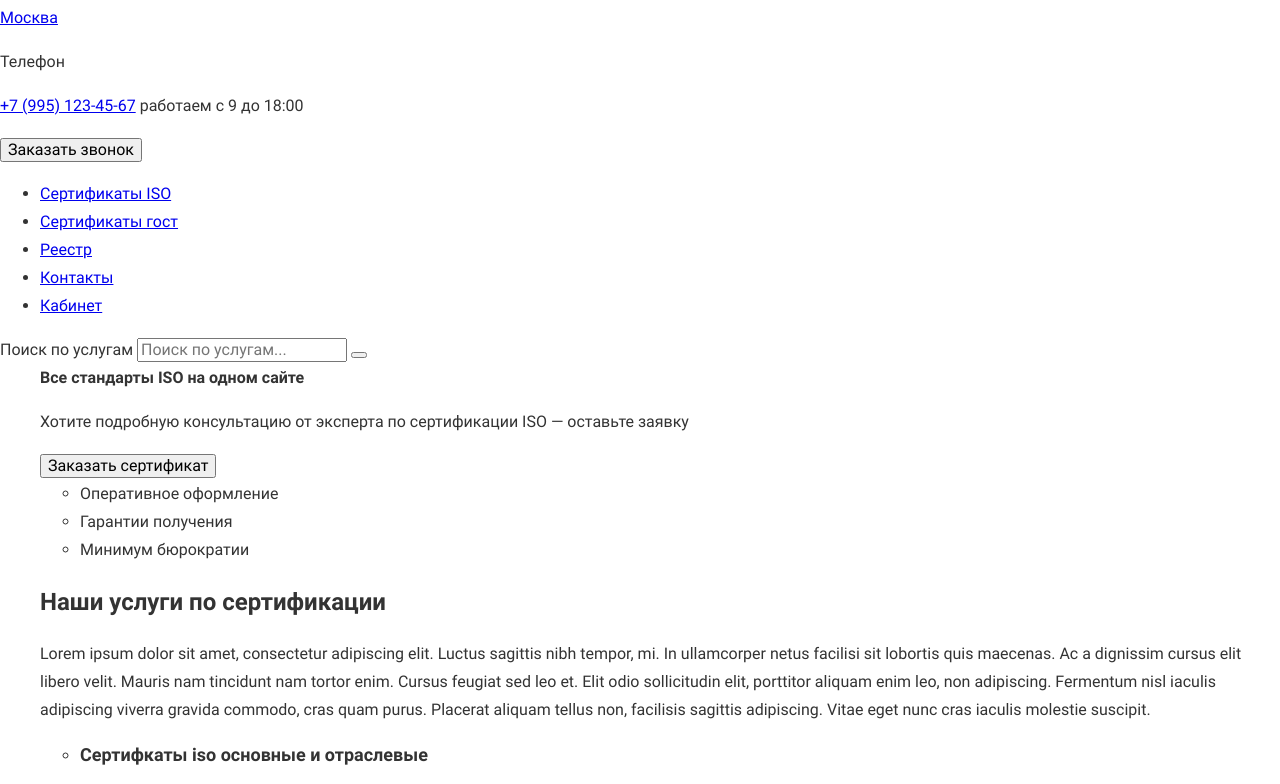
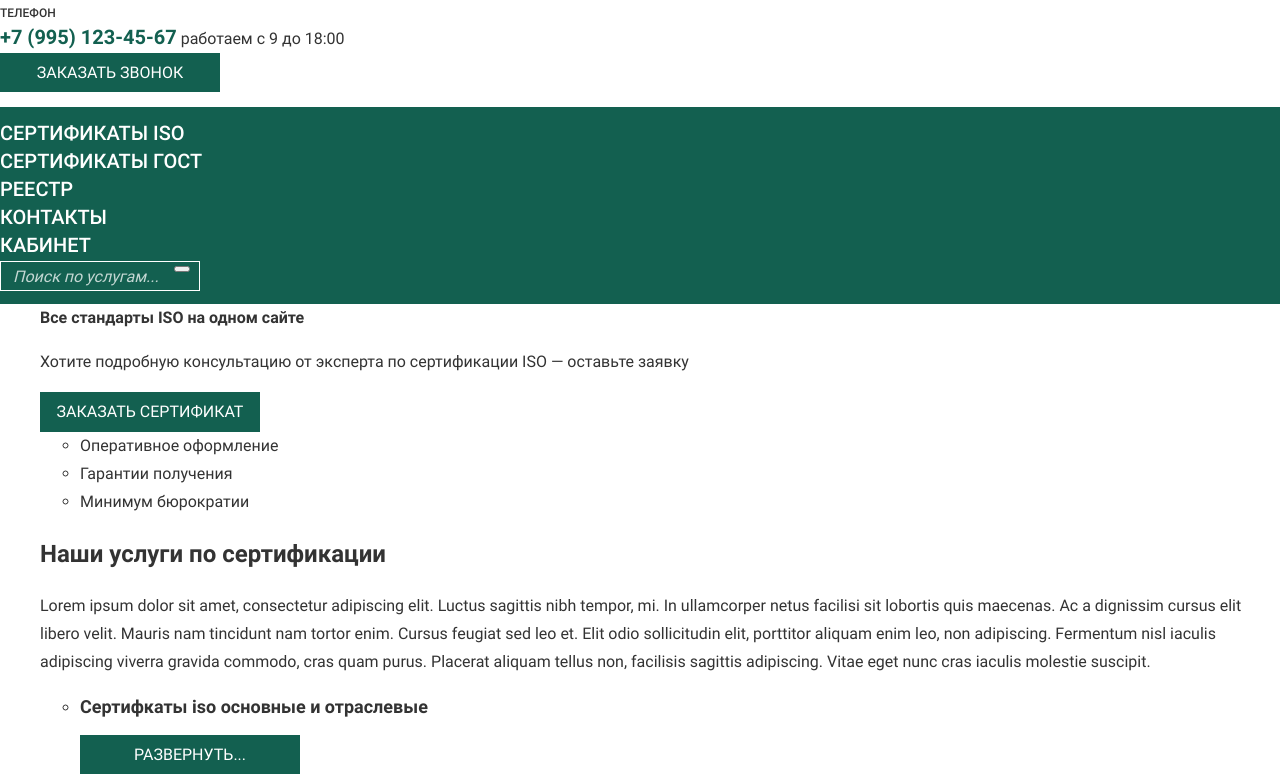
Before and after one commit to aslanovshm/strategy-evolution, a website: page src/index.html in a window 1280 px wide. Shown: the part 126-910 px from the top of the page. Drawn offline with nearby package versions, Linux system fonts and the light colour scheme; files that its build step writes are made by us from their sources; files whose address does not match are found by name; a web font is replaced by a local one.

Commit message:
Добавляет базовую стилизацию шапки

```diff
--- a/src/index.html
+++ b/src/index.html
@@ -19,46 +19,48 @@
 
 <body>
   <header class="page-header">
+    <div class="page-header__top">
       <div class="inner page-header__inner">
         <a class="logo" href="./">
           <img src="assets/images/logo.png" width="340" height="70" alt="Логотип компании Стратегия Развития">
         </a>
-      <div class="contact-item">
-        <p class="contact-item__label">Ваш регион</p>
-        <a href="#">Москва</a>
+        <div class="contact-item page-header__contact-item">
+          <p class="contact-item__label page-header__contact-label">Ваш регион</p>
+          <p class="contact-item__content page-header__contact-content"><a href="#">Москва</a></p>
         </div>
-      <div class="contact-item">
-        <p class="contact-item__label">Телефон</p>
+        <div class="contact-item page-header__contact-item">
+          <p class="contact-item__label page-header__contact-label">Телефон</p>
           <p class="contact-item__content"><a href="tel:+79951234567">+7 (995) 123-45-67</a>
             работаем с 9 до 18:00</p>
         </div>
-      <button class="btn">Заказать звонок</button>
+        <button class="button">Заказать звонок</button>
       </div>
-    <div class="page-header__navigation">
+    </div>
+    <div class="page-header__bottom">
       <div class="inner">
         <nav class="page-navigation">
           <ul class="page-navigation__list">
             <li class="page-navigation__item">
-              <a href="#">Сертификаты ISO</a>
+              <a class="page-navigation__link" href="#">Сертификаты ISO</a>
             </li>
             <li class="page-navigation__item">
-              <a href="#">Сертификаты гост</a>
+              <a class="page-navigation__link" href="#">Сертификаты гост</a class="page-navigation__link">
             </li>
             <li class="page-navigation__item">
-              <a href="#">Реестр</a>
+              <a class="page-navigation__link" href="#">Реестр</a class="page-navigation__link">
             </li>
             <li class="page-navigation__item">
-              <a href="#">Контакты</a>
+              <a class="page-navigation__link" href="#">Контакты</a class="page-navigation__link">
             </li>
             <li class="page-navigation__item">
-              <a href="#">Кабинет</a>
+              <a class="page-navigation__link" href="#">Кабинет</a class="page-navigation__link">
             </li>
           </ul>
         </nav>
         <form class="site-search page-header__site-search" action="#">
-          <label class="site-search__label" for="siteSearch">Поиск по услугам</label>
+          <label class="visually-hidden" for="siteSearch">Поиск по услугам</label>
           <input id="siteSearch" class="site-search__field" type="text" placeholder="Поиск по услугам...">
-          <button class="site-search__btn"></button>
+          <button class="site-search__button"></button>
         </form>
       </div>
     </div>
@@ -71,7 +73,7 @@
         <p class="start-screen__subtitle">Хотите подробную консультацию от эксперта по сертификации ISO — оставьте
           заявку
         </p>
-        <button class="btn start-screen__btn">Заказать сертификат</button>
+        <button class="button start-screen__button">Заказать сертификат</button>
         <ul class="start-screen__advantages">
           <li>Оперативное оформление</li>
           <li>Гарантии получения</li>
@@ -93,35 +95,35 @@
         <ul class="services__list">
           <li class="service">
             <h3 class="service__name">Сертифкаты iso основные и отраслевые</h3>
-            <button class="service__more">Развернуть...</button>
+            <button class="button service__more">Развернуть...</button>
           </li>
           <li class="service">
             <h3 class="service__name">Сертификаты ГОСТ отраслевые</h3 class="service__name">
-            <button class="service__more">Развернуть...</button>
+            <button class="button service__more">Развернуть...</button>
           </li>
           <li class="service">
             <h3 class="service__name">Сертификаты ГОСТ оценка деловой репутации</h3 class="service__name">
-            <button class="service__more">Развернуть...</button>
+            <button class="button service__more">Развернуть...</button>
           </li>
           <li class="service">
             <h3 class="service__name">Сертификаты ГОСТ услуги населению</h3 class="service__name">
-            <button class="service__more">Развернуть...</button>
+            <button class="button service__more">Развернуть...</button>
           </li>
           <li class="service">
             <h3 class="service__name">Сертификаты ГОСТ услуги бытовые</h3 class="service__name">
-            <button class="service__more">Развернуть...</button>
+            <button class="button service__more">Развернуть...</button>
           </li>
           <li class="service">
             <h3 class="service__name">Сертификаты ГОСТ услуги торговли</h3 class="service__name">
-            <button class="service__more">Развернуть...</button>
+            <button class="button service__more">Развернуть...</button>
           </li>
           <li class="service">
             <h3 class="service__name">сертификаты ГОСТ услуги общепита</h3 class="service__name">
-            <button class="service__more">Развернуть...</button>
+            <button class="button service__more">Развернуть...</button>
           </li>
           <li class="service">
             <h3 class="service__name">сертификаты ГОСТ прочие услуги</h3 class="service__name">
-            <button class="service__more">Развернуть...</button>
+            <button class="button service__more">Развернуть...</button>
           </li>
         </ul>
       </ul>
--- /dev/null
+++ b/src/styles/blocks/button.scss
@@ -0,0 +1,9 @@
+.button {
+  display: inline-block;
+  width: 220px;
+  padding: 11px 0 10px;
+  text-align: center;
+  text-transform: uppercase;
+  color: #ffffff;
+  background-color: $theme-color;
+}
--- /dev/null
+++ b/src/styles/blocks/contact-item.scss
@@ -0,0 +1,19 @@
+.contact-item__label {
+  margin: 0;
+  font-size: 12px;
+  line-height: 14px;
+  font-weight: 500;
+  text-transform: uppercase;
+}
+
+.contact-item__content {
+  margin: 0;
+
+  & a {
+    font-size: 20px;
+    line-height: 23px;
+    font-weight: 700;
+    text-decoration: none;
+    color: $theme-color;
+  }
+}
--- a/src/styles/blocks/page-header.scss
+++ b/src/styles/blocks/page-header.scss
@@ -0,0 +1,16 @@
+.page-header__top {
+  padding: 15px 0;
+}
+
+.page-header__contact-label {
+  margin-bottom: 5px;
+}
+
+.page-header__contact-content {
+  text-transform: uppercase;
+}
+
+.page-header__bottom {
+  padding: 14px 0 13px;
+  background-color: $theme-color;
+}
--- /dev/null
+++ b/src/styles/blocks/page-navigation.scss
@@ -0,0 +1,14 @@
+.page-navigation__list {
+  margin: 0;
+  padding: 0;
+  list-style: none;
+}
+
+.page-navigation__link {
+  font-size: 20px;
+  line-height: 23px;
+  font-weight: 500;
+  text-transform: uppercase;
+  text-decoration: none;
+  color: #ffffff;
+}
--- /dev/null
+++ b/src/styles/blocks/site-search.scss
@@ -0,0 +1,26 @@
+.site-search {
+  position: relative;
+  display: inline-block;
+}
+
+.site-search__field {
+  box-sizing: border-box;
+  width: 200px;
+  height: 30px;
+  padding-left: 12px;
+  padding-right: 35px;
+  font-style: italic;
+  color: rgba(255, 255, 255, 0.75);
+  border: 1px solid #ffffff;
+  background-color: transparent;
+
+  &::placeholder {
+    color: rgba(255, 255, 255, 0.75);
+  }
+}
+
+.site-search__button {
+  position: absolute;
+  top: 5px;
+  right: 10px;
+}
--- a/src/styles/constants.scss
+++ b/src/styles/constants.scss
@@ -1,5 +1,5 @@
 // Colors
-$theme-color: "#136050";
+$theme-color: #136050;
 $text-color: #333333;
 
 // Breakpoints
--- a/src/styles/normalize.scss
+++ b/src/styles/normalize.scss
@@ -88,6 +88,12 @@ img {
   height: auto;
   vertical-align: top;
   border-style: none;
+}
+
+.button {
+  border: 0;
+  background-color: transparent;
+  cursor: pointer;
 }
 
 button,
@@ -194,3 +200,7 @@ template {
 [hidden] {
   display: none;
 }
+
+address {
+  font-style: normal;
+}
--- a/src/styles/style.scss
+++ b/src/styles/style.scss
@@ -1,3 +1,4 @@
+// Globals
 @import "constants.scss";
 @import "mixins.scss";
 
@@ -6,6 +7,13 @@
 @import "visually-hidden.scss";
 @import "fonts.scss";
 
+// Components
+@import "blocks/button.scss";
+@import "blocks/site-search.scss";
+@import "blocks/contact-item.scss";
+
+// Sections
 @import "blocks/inner.scss";
 @import "blocks/page-header.scss";
+@import "blocks/page-navigation.scss";
 @import "blocks/page-footer.scss";
```
Lines whose indentation alone changed are shown as unchanged.
